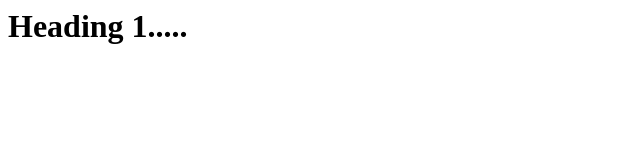
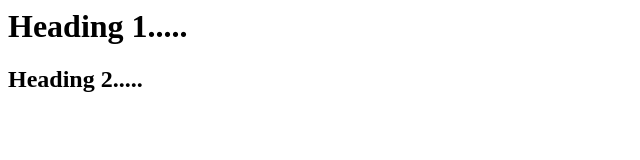
Before and after one commit to hamid-bridgelabz/Sample, a website: page public/index.html in a window 1280 px wide. Shown: the whole page, without its empty margins (0-640 px from the left). Drawn offline with nearby package versions, Linux system fonts and the light colour scheme.

Commit message:
index,html

```diff
--- a/public/index.html
+++ b/public/index.html
@@ -5,5 +5,6 @@
 </head>
 <body ng-app >
 <h1>Heading 1.....</h1>
+<h2>Heading 2.....</h2>
 </body>
 </html>
```
